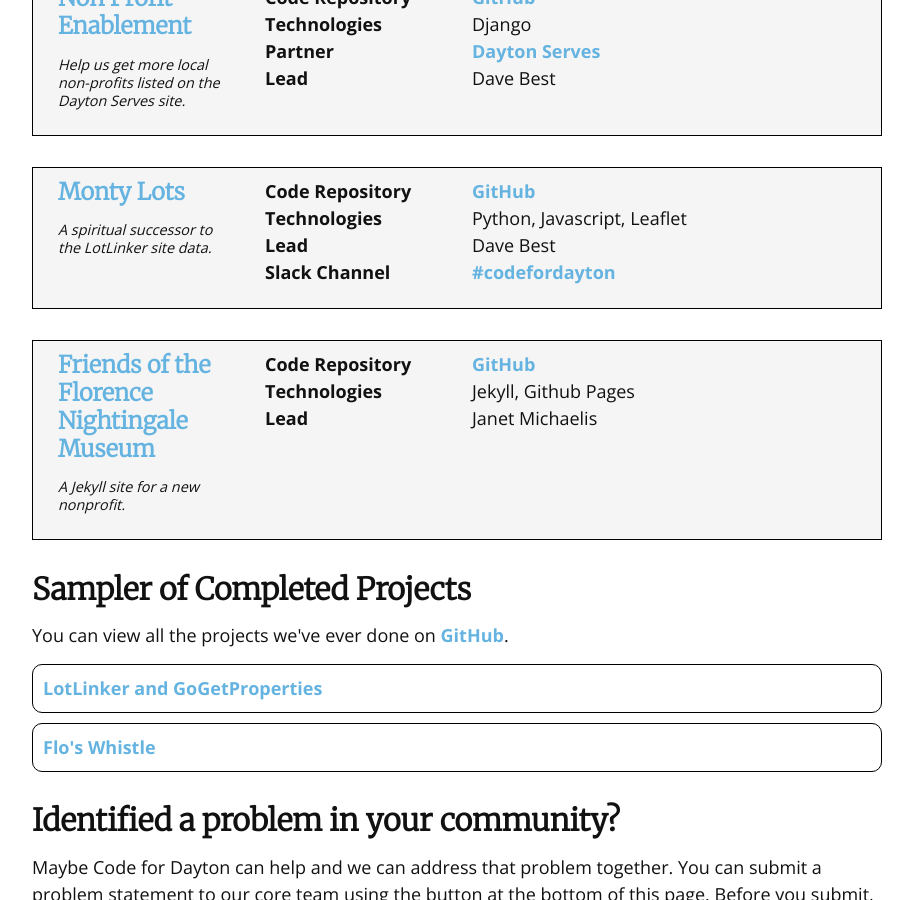
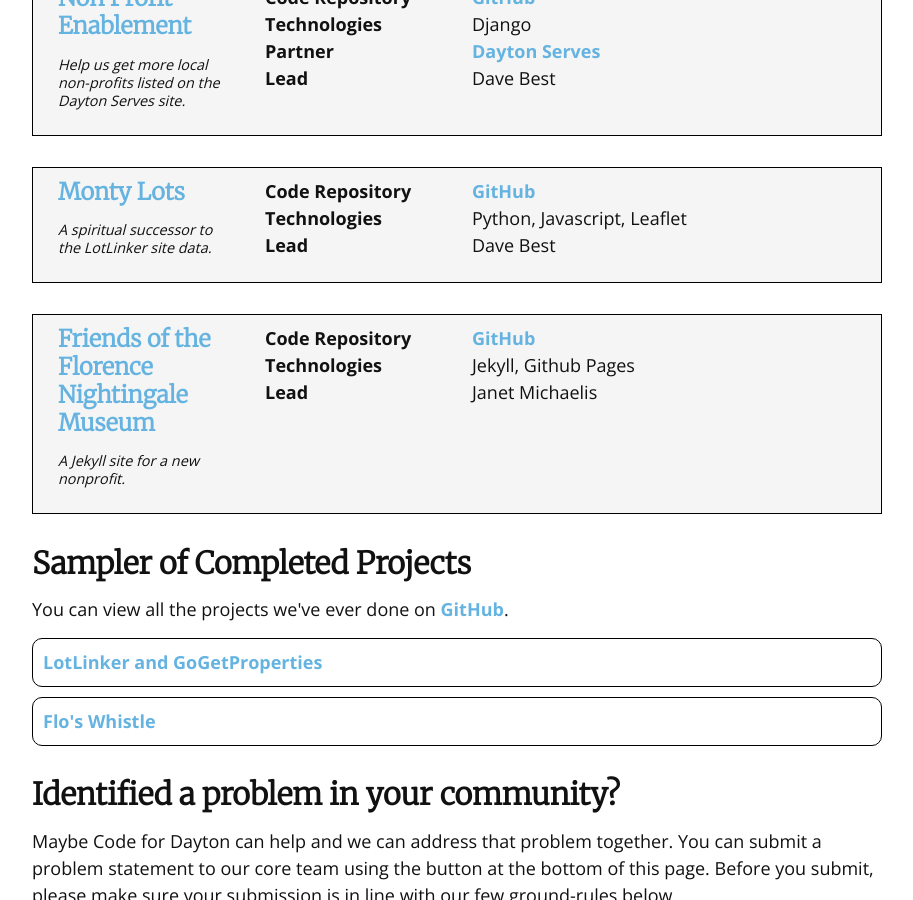
Before and after one commit to codefordayton/codefordayton.org, a Jekyll site: the page built from projects.html, in a window 1280 px wide and 900 px high, scrolled down 636 px. Shown: the whole window, without its empty margins (183-1096 px from the left). Built offline with Jekyll 4.4.1, drawn with Linux system fonts in a browser that asks for light colours; nearby versions of some CDN libraries.

Commit message:
Replacing links to Slack with links to the Gem City Tech Discord.

```diff
--- a/_config.yml
+++ b/_config.yml
@@ -31,10 +31,9 @@
 github_url: https://github.com/codefordayton
 meetup_url: https://www.meetup.com/code-for-dayton/
 privacy_policy_url: https://www.codefordayton.org/privacy-policy/
-slack_url: https://communityinviter.com/apps/opendayton/open-dayton
+discord_url: https://discord.gg/3CUaY5DEwr
 facebook_url: https://www.facebook.com/Code-For-Dayton-1501498193512256
 
-slack_team_id: T0556DP9Y
 plugins:
   - jekyll-redirect-from
   - jekyll-feed
--- a/_data/projects/active.yml
+++ b/_data/projects/active.yml
@@ -25,7 +25,6 @@
   repository: https://github.com/codefordayton/montylots
   lead: Dave Best
   technologies: Python, Javascript, Leaflet
-  slackChannel: codefordayton
 - name: Friends of the Florence Nightingale Museum
   elevatorPitch: >
     A Jekyll site for a new nonprofit.
--- a/_includes/footer.html
+++ b/_includes/footer.html
@@ -22,7 +22,7 @@
         <a href="{{ site.twitter_url }}">Twitter</a><br />
         <a href="{{ site.facebook_url }}">Facebook</a><br />
         <a href="{{ site.meetup_url }}">Meetup</a><br />
-        <a href="{{ site.slack_url }}">Slack</a><br />
+        <a href="{{ site.discord_url }}">Discord</a><br />
         <a href="https://www.gemcity.tech/">Gem City Tech</a>
       </div>
     </div>
--- a/index.html
+++ b/index.html
@@ -34,8 +34,9 @@
   <div class="btn-group">
     <a href="{{ site.meetup_url }}" class="btn-secondary">RSVP on Meetup</a>
     <a
-      href="{{ site.slack_url }}"
+      href="{{ site.discord_url }}"
+      target="_blank"
       class="btn-secondary"
-      >Say hi on Slack</a>
+      >Say hi on Discord</a>
   </div>
 </div>
--- a/projects.html
+++ b/projects.html
@@ -87,18 +87,6 @@
                       </div>
                   </div>
                   {% endif %}
-                  {% if proj.slackChannel %}
-                  <div class="row">
-                      <div class="col-sm-4 col-12">
-                          <strong>Slack Channel</strong>
-                      </div>
-                      <div class="col-sm-8 col-12">
-                          <a href="https://opendayton.slack.com/app_redirect?cteam={{ site.slack_team_id }}&channel={{ proj.slackChannel}}">
-                              #{{ proj.slackChannel }}
-                          </a>
-                      </div>
-                  </div>
-                  {% endif %}
                   <div class="row spacer-10">
                       <div class="col-12"></div>
                   </div>
```
